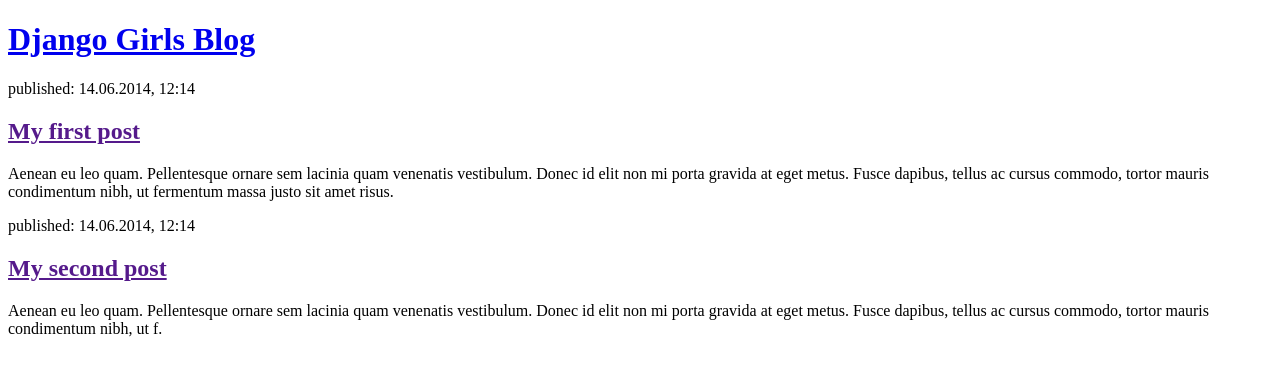
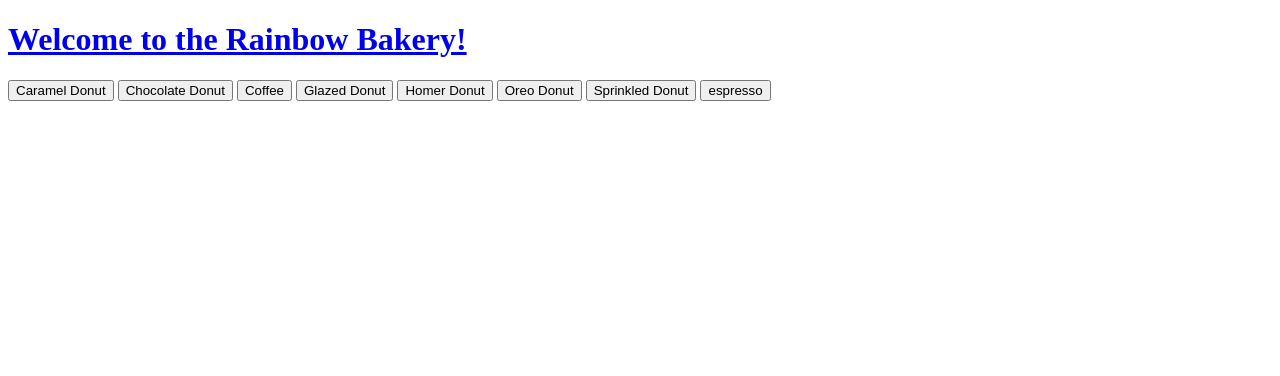
Before and after one commit to Bateeters/rainbowBakeryApp, a Django app: page / in a window 1280 px wide. Shown: the top 376 px of the page. Run offline with Django 3.2, Linux system fonts and the light colour scheme; data comes from the database, SQL or seed files in the repository; both versions use the stored data as it was after the commit.

Commit message:
Modified templates to display items from database.

```diff
--- a/app/templates/app/item_list.html
+++ b/app/templates/app/item_list.html
@@ -1,23 +1,18 @@
 <!DOCTYPE html>
 <html>
     <head>
-        <title>Django Girls blog</title>
+        <title>Rainbow Bakery</title>
     </head>
     <body>
         <header>
-            <h1><a href="/">Django Girls Blog</a></h1>
+            <h1><a href="/">Welcome to the Rainbow Bakery!</a></h1>
         </header>
 
-        <article>
-            <time>published: 14.06.2014, 12:14</time>
-            <h2><a href="">My first post</a></h2>
-            <p>Aenean eu leo quam. Pellentesque ornare sem lacinia quam venenatis vestibulum. Donec id elit non mi porta gravida at eget metus. Fusce dapibus, tellus ac cursus commodo, tortor mauris condimentum nibh, ut fermentum massa justo sit amet risus.</p>
-        </article>
+        {% for item in items %}
 
-        <article>
-            <time>published: 14.06.2014, 12:14</time>
-            <h2><a href="">My second post</a></h2>
-            <p>Aenean eu leo quam. Pellentesque ornare sem lacinia quam venenatis vestibulum. Donec id elit non mi porta gravida at eget metus. Fusce dapibus, tellus ac cursus commodo, tortor mauris condimentum nibh, ut f.</p>
-        </article>
+        <button> {{ item }} </button>
+
+        {% endfor %}
+
     </body>
 </html>
--- a/app/views.py
+++ b/app/views.py
@@ -1,7 +1,10 @@
 from django.shortcuts import render
+from django.utils import timezone
+from .models import Item
 
 # Create your views here.
 
 
 def item_list(request):
-    return render(request, 'app/item_list.html', {})
+    items = Item.objects.filter(save_date__lte=timezone.now()).order_by('name')
+    return render(request, 'app/item_list.html', {'items': items})
```
Also changed, not shown: db.sqlite3.
